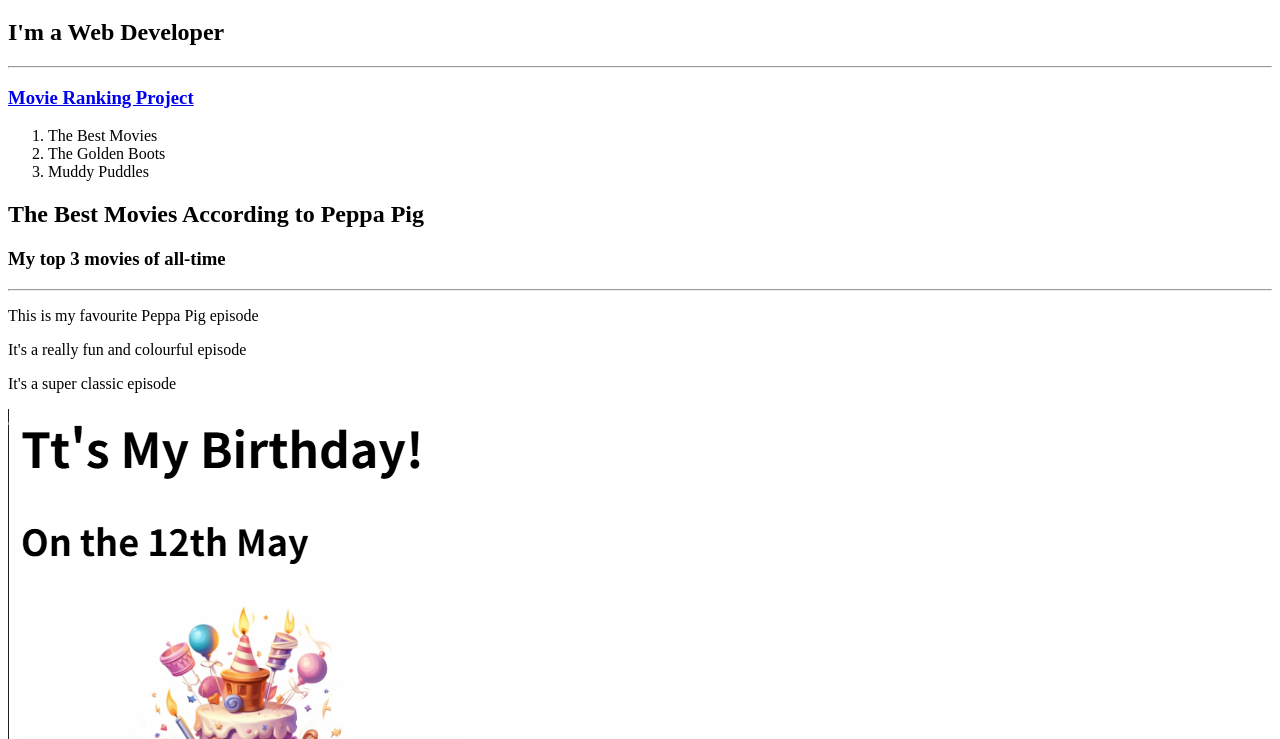
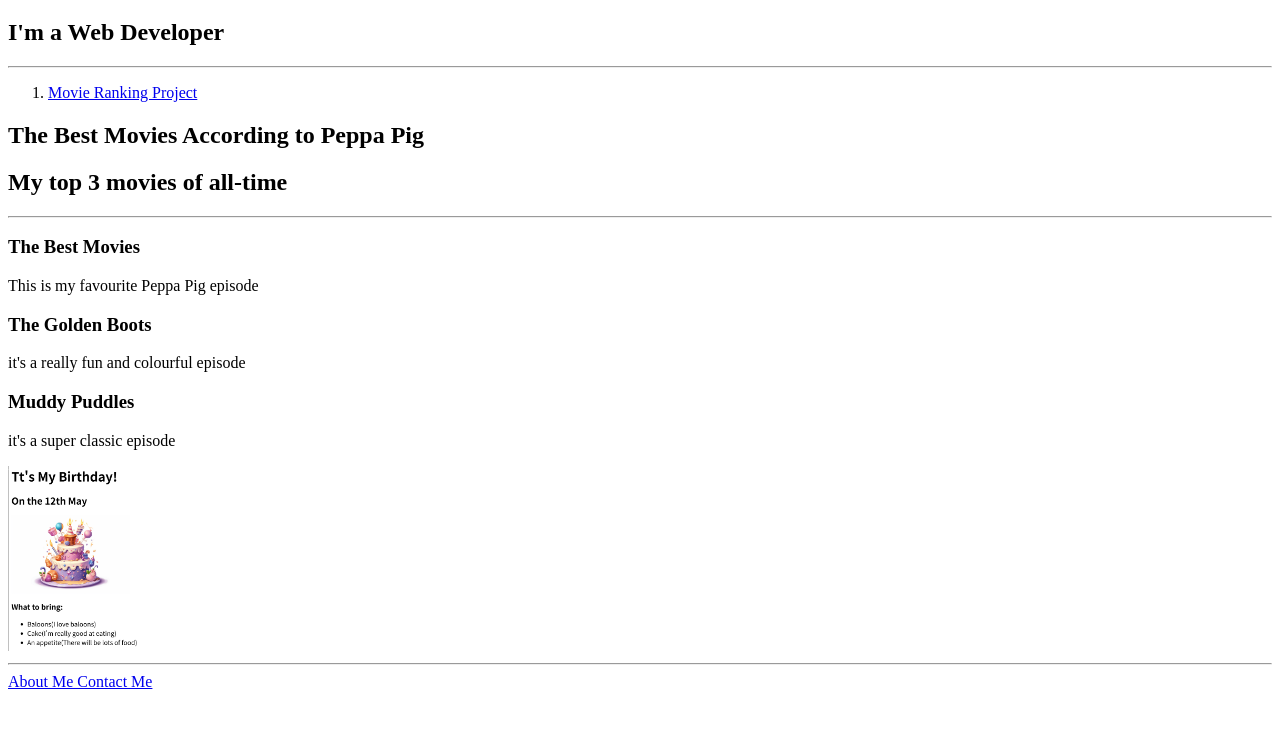
Before and after one commit to Yabbi1/html-portfolil, a plain HTML site: page index.html in a window 1280 px wide. Shown: the part 61-800 px from the top of the page. Drawn offline with Linux system fonts and the light colour scheme.

Commit message:
Update index.html

```diff
--- a/index.html
+++ b/index.html
@@ -1,39 +1,27 @@
 <!DOCTYPE html>
 <html lang="en">
-
-<head>
-    <meta charset="UTF-8">
-    <title>My Resume</title>
-</head>
-
 <body>
     <h1>Li Xiaoqian's Resume</h1>
     <h2>I'm a Web Developer</h2>
     <hr />
 
-    <h3>
-        <a href="./public/movie-ranking.html">Movie Ranking Project</a>
-    </h3>
-
     <ol>
-        <li>The Best Movies</li>
-        <li>The Golden Boots</li>
-        <li>Muddy Puddles</li>
+        <li><a href="./public/movie-ranking.html">Movie Ranking Project</a></li>
     </ol>
 
     <h2>The Best Movies According to Peppa Pig</h2>
-    <h3>My top 3 movies of all-time</h3>
+    <h2>My top 3 movies of all-time</h2>
     <hr />
+    <h3>The Best Movies</h3>
+    <p>This is my favourite Peppa Pig episode</p>
+    <h3>The Golden Boots</h3>
+    <p>it's a really fun and colourful episode</p>
+    <h3>Muddy Puddles</h3>
+    <p>it's a super classic episode</p>
 
-    <p>This is my favourite Peppa Pig episode</p>
-    <p>It's a really fun and colourful episode</p>
-    <p>It's a super classic episode</p>
-
-    <img src="./屏幕截图 2026-03-19 222121.png" alt="无法显示">
+    <img src="./屏幕截图 2026-03-19 222121.png" alt="无法显示" width="300">
 
     <hr />
-
     <a href="./public/contact.html">About Me Contact Me</a>
 </body>
-
 </html>
```
